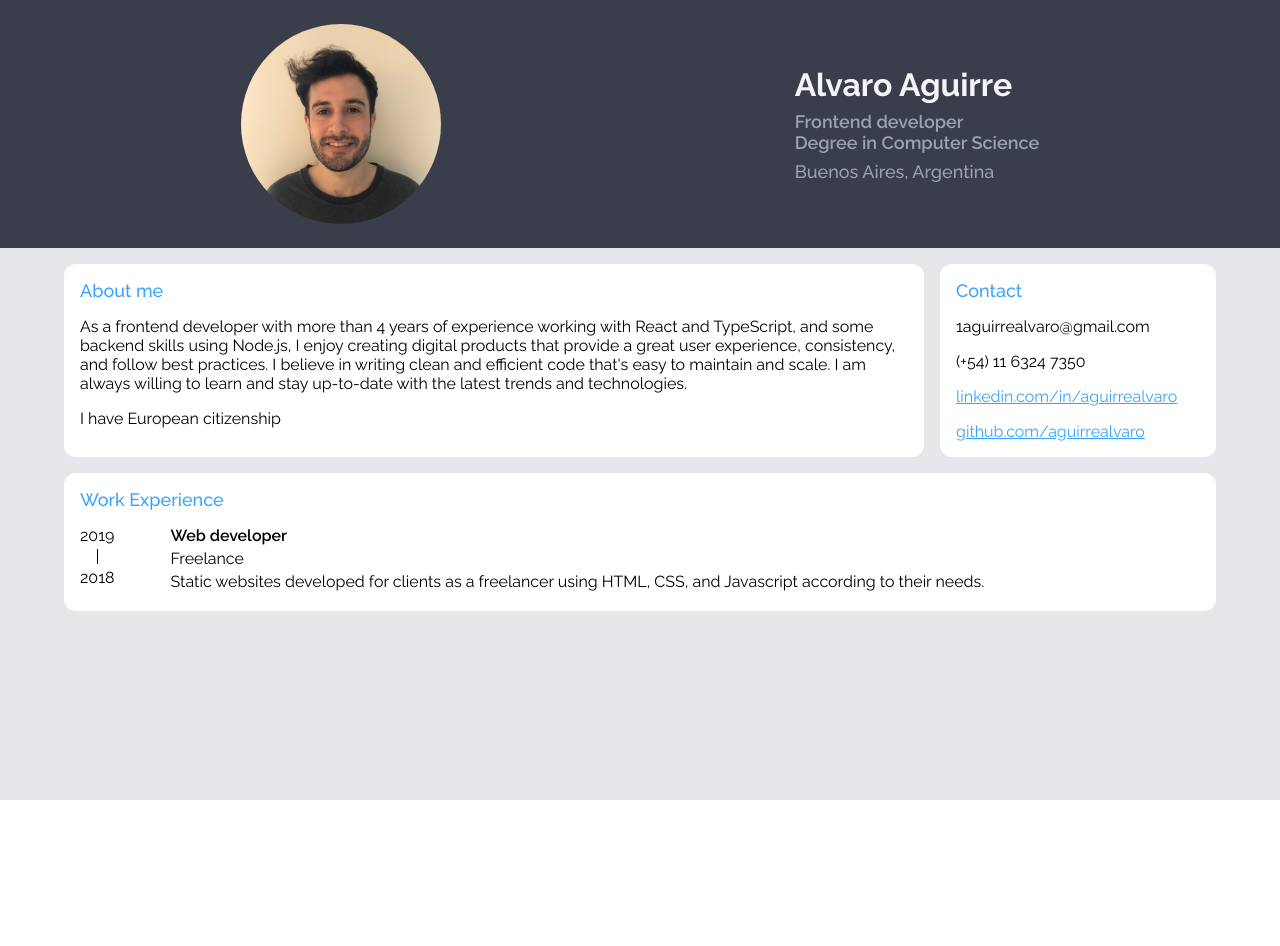
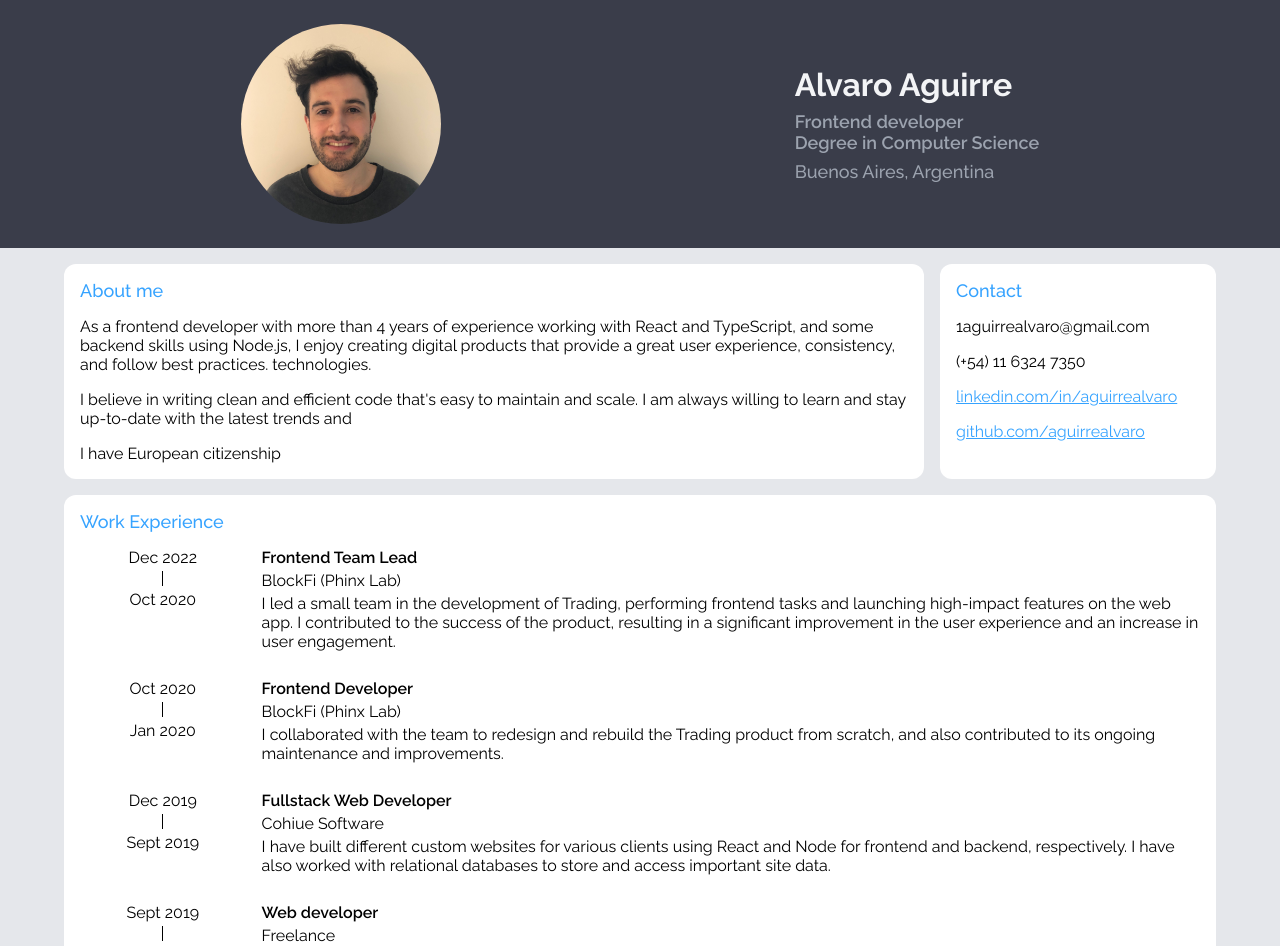
Before and after one commit to aguirrealvaro/cv, a Next.js app: page / in a window 1280 px wide. Shown: the top 946 px of the page. Before the commit the page ends 800 px from the top, so only its background shows below. Built offline with nearby package versions, Linux system fonts and the light colour scheme.

Commit message:
Fiish experience

```diff
--- a/src/components/About/About.tsx
+++ b/src/components/About/About.tsx
@@ -10,10 +10,12 @@ export const About: FunctionComponent = () => {
         <CardText>
           As a frontend developer with more than 4 years of experience working with React and
           TypeScript, and some backend skills using Node.js, I enjoy creating digital products
-          that provide a great user experience, consistency, and follow best practices. I
-          believe in writing clean and efficient code that&apos;s easy to maintain and scale. I
-          am always willing to learn and stay up-to-date with the latest trends and
+          that provide a great user experience, consistency, and follow best practices.
           technologies.
+        </CardText>
+        <CardText>
+          I believe in writing clean and efficient code that&apos;s easy to maintain and scale.
+          I am always willing to learn and stay up-to-date with the latest trends and
         </CardText>
         <CardText>I have European citizenship</CardText>
       </Card>
--- a/src/components/Experience/Experience.tsx
+++ b/src/components/Experience/Experience.tsx
@@ -8,13 +8,36 @@ export const Experience: FunctionComponent = () => {
     <Container>
       <Card>
         <CardTitle>Work Experience</CardTitle>
-        <SingleExperience
-          role="Web developer"
-          company="Freelance"
-          description="Static websites developed for clients as a freelancer using HTML, CSS, and Javascript according to their needs."
-          startTime="2018"
-          endTime="2019"
-        />
+        <InnerContainer>
+          <SingleExperience
+            role="Frontend Team Lead"
+            company="BlockFi (Phinx Lab)"
+            description="I led a small team in the development of Trading, performing frontend tasks and launching high-impact features on the web app. I contributed to the success of the product, resulting in a significant improvement in the user experience and an increase in user engagement."
+            startTime="Oct 2020"
+            endTime="Dec 2022"
+          />
+          <SingleExperience
+            role="Frontend Developer"
+            company="BlockFi (Phinx Lab)"
+            description="I collaborated with the team to redesign and rebuild the Trading product from scratch, and also contributed to its ongoing maintenance and improvements."
+            startTime="Jan 2020"
+            endTime="Oct 2020"
+          />
+          <SingleExperience
+            role="Fullstack Web Developer"
+            company="Cohiue Software"
+            description="I have built different custom websites for various clients using React and Node for frontend and backend, respectively. I have also worked with relational databases to store and access important site data."
+            startTime="Sept 2019"
+            endTime="Dec 2019"
+          />
+          <SingleExperience
+            role="Web developer"
+            company="Freelance"
+            description="Static websites developed for clients as a freelancer using HTML, CSS, and Javascript according to their needs."
+            startTime="Mar 2019"
+            endTime="Sept 2019"
+          />
+        </InnerContainer>
       </Card>
     </Container>
   );
@@ -23,3 +46,9 @@ export const Experience: FunctionComponent = () => {
 const Container = styled.div`
   grid-area: experience;
 `;
+
+const InnerContainer = styled.div`
+  display: flex;
+  flex-direction: column;
+  gap: ${({ theme }) => theme.spacing[6]};
+`;
--- a/src/components/Experience/SingleExperience.tsx
+++ b/src/components/Experience/SingleExperience.tsx
@@ -23,23 +23,36 @@ export const SingleExperience: FunctionComponent<SingleExperienceProps> = ({
         <Line />
         <span>{startTime}</span>
       </TimeContainer>
-      <div>
+      <TextContainer>
         <Role>{role}</Role>
         <Company>{company}</Company>
         <Description>{description}</Description>
-      </div>
+      </TextContainer>
     </Container>
   );
 };
 
-const Container = styled.span`
+const Container = styled.div`
   display: flex;
 `;
 
 const TimeContainer = styled.div`
   display: flex;
   flex-direction: column;
-  margin-right: ${({ theme }) => theme.spacing[12]};
+  margin-right: ${({ theme }) => theme.spacing[4]};
+  width: 15%;
+  align-items: center;
+`;
+
+const Line = styled.span`
+  width: 1px;
+  height: 15px;
+  background-color: ${({ theme }) => theme.colors.black};
+  margin: 4px 0;
+`;
+
+const TextContainer = styled.div`
+  width: 85%;
 `;
 
 const Role = styled.span`
@@ -59,11 +72,3 @@ const Description = styled.span`
   font-size: ${({ theme }) => theme.typography.fontSizes.md};
   margin-bottom: ${({ theme }) => theme.spacing[1]};
 `;
-
-const Line = styled.span`
-  width: 1px;
-  height: 15px;
-  background-color: ${({ theme }) => theme.colors.black};
-  align-self: center;
-  margin: 4px 0;
-`;
```
